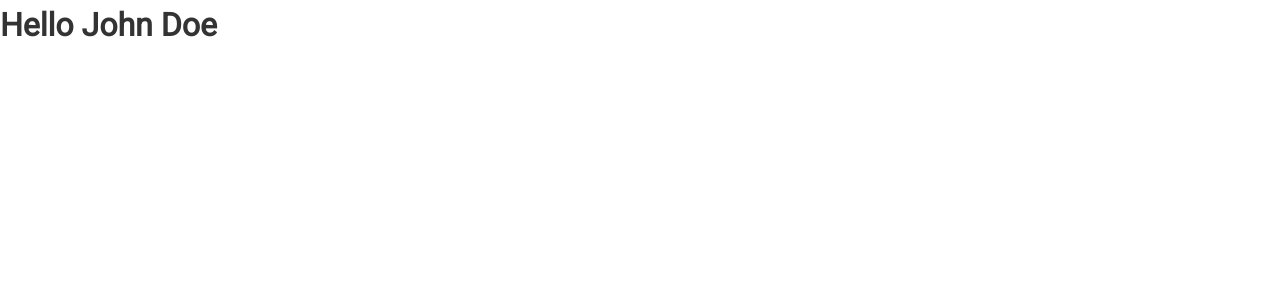
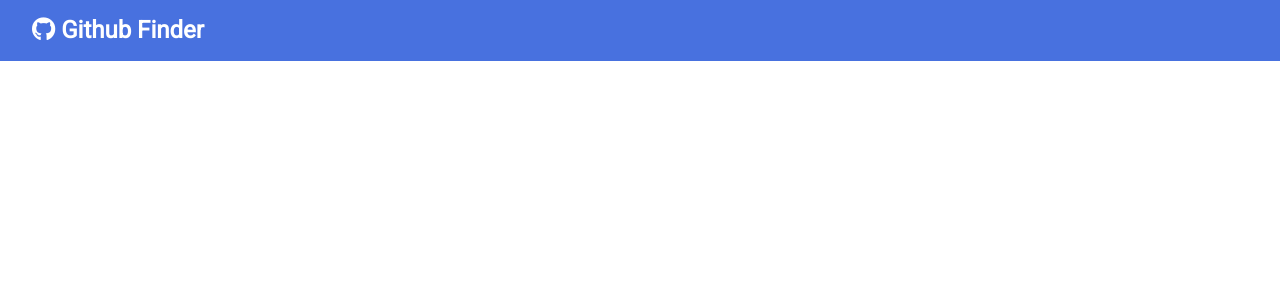
Before and after one commit to marinaoliveira96/github-finder, a React (Create React App) app: page / in a window 1280 px wide. Shown: the top 300 px of the page. Built offline with nearby package versions, Linux system fonts and the light colour scheme.

Commit message:
Components, Props & PropTypes

```diff
--- a/public/index.html
+++ b/public/index.html
@@ -15,15 +15,12 @@
       user's mobile device or desktop. See https://developers.google.com/web/fundamentals/web-app-manifest/
     -->
     <link rel="manifest" href="%PUBLIC_URL%/manifest.json" />
-    <!--
-      Notice the use of %PUBLIC_URL% in the tags above.
-      It will be replaced with the URL of the `public` folder during the build.
-      Only files inside the `public` folder can be referenced from the HTML.
-
-      Unlike "/favicon.ico" or "favicon.ico", "%PUBLIC_URL%/favicon.ico" will
-      work correctly both with client-side routing and a non-root public URL.
-      Learn how to configure a non-root public URL by running `npm run build`.
-    -->
+    <link
+    rel="stylesheet"
+    href="https://use.fontawesome.com/releases/v5.8.2/css/all.css"
+    integrity="sha384-oS3vJWv+0UjzBfQzYUhtDYW+Pj2yciDJxpsK1OYPAYjqT085Qq/1cq5FLXAZQ7Ay"
+    crossorigin="anonymous"
+  />
     <title>React App</title>
   </head>
   <body>
--- a/src/App.js
+++ b/src/App.js
@@ -1,14 +1,12 @@
 import React , { Component} from 'react';
+import Navbar from './components/layout/Navbar'
 import './App.css';
 
 class App extends Component{
   render(){
-    const name = 'John Doe';
-    const showName = true;
-
     return (
       <div className="App">
-       <h1>Hello {showName && name}</h1>
+      <Navbar />
       </div>
     );
   }
--- /dev/null
+++ b/src/components/layout/Navbar.js
@@ -0,0 +1,26 @@
+import React, { Component } from 'react';
+import PropTypes from 'prop-types'
+
+export class Navbar extends Component {
+  static defaultProps = {
+    title: 'Github Finder',
+    icon: 'fab fa-github'
+  };
+
+  static propTypes = {
+    title: PropTypes.string.isRequired,
+    icon: PropTypes.string.isRequired
+  };
+
+  render(){
+    return (
+      <nav className="navbar bg-primary">
+        <h1>
+          <i className={this.props.icon}/> {this.props.title}
+        </h1>
+      </nav>
+    );
+  }
+};
+
+export default Navbar;
```
Also changed, not shown: 1 other file (tests, documents, lock files or other folders).
